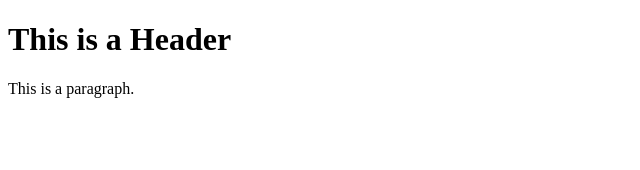
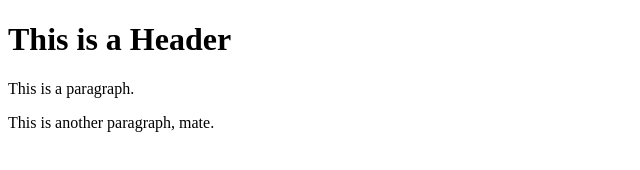
Before and after one commit to joshuareinbo/git-test, a plain HTML site: page index.html in a window 1280 px wide. Shown: the whole page, without its empty margins (0-640 px from the left). Drawn offline with Linux system fonts and the light colour scheme.

Commit message:
Third commit

```diff
--- a/index.html
+++ b/index.html
@@ -3,5 +3,6 @@
     <body>
         <h1>This is a Header</h1>
         <p>This is a paragraph.</p>
+        <p>This is another paragraph, mate.</p>
     </body>
 </html>
```
